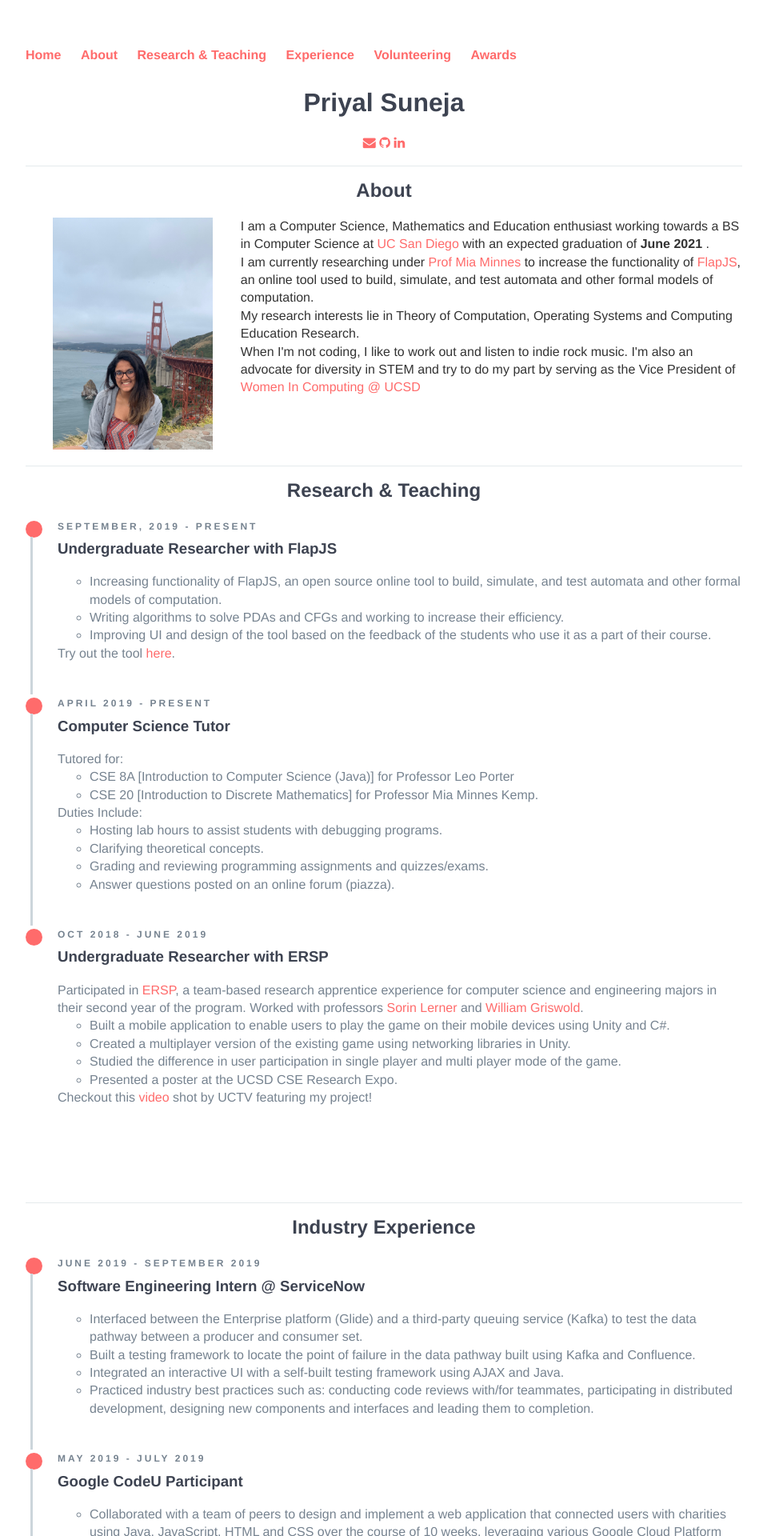
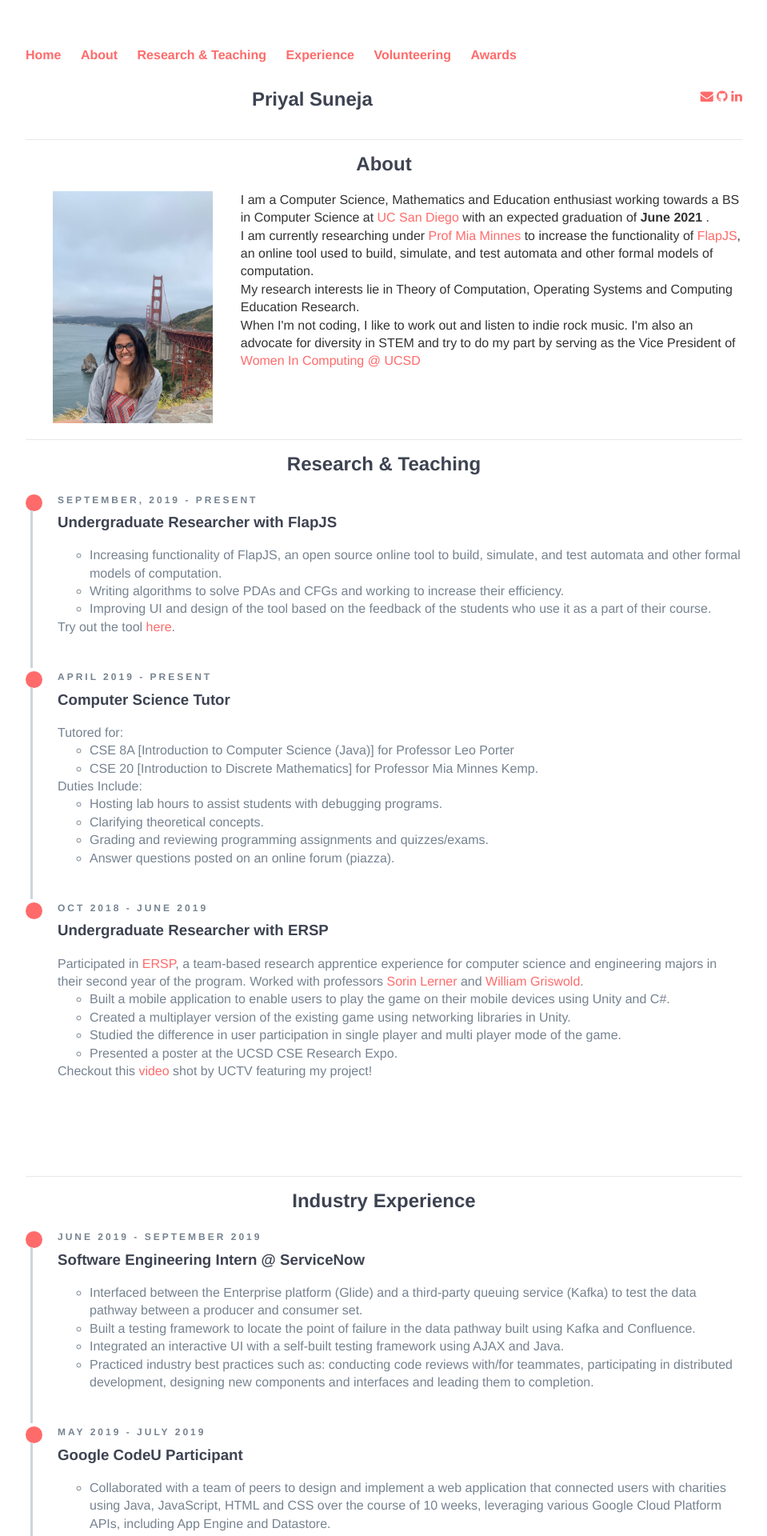
Before and after one commit to p-suneja/p-suneja.github.io, a Jekyll site: the page built from index.html, in a window 1280 px wide. Shown: the top 1920 px of the page at 80% size, without its empty margins (160-1119 px from the left). Built offline with Jekyll 4.4.1, drawn with Linux system fonts in a browser that asks for light colours; nearby versions of some CDN libraries.

Commit message:
splitting name and logins

```diff
--- a/index.html
+++ b/index.html
@@ -3,11 +3,17 @@
 title: Priyal's Homepage
 ---
 <div class="col-md-12 example-title">
-	<h1> Priyal Suneja </h1>
-
-	<p> <a href="mailto:priyalsuneja@gmail.com"><i class="fa fa-envelope"></i></a>
-	    <a href="https://github.com/p-suneja"><i class="fa fa-github"></i></a>
-	    <a href="https://www.linkedin.com/in/priyalsuneja/"><i class="fa fa-linkedin"></i></a> </p>
+	<div style="width: 100%;">
+   		<section style="float:left; width: 80%; text-align:left">
+	   		<h1> Priyal Suneja </h1>
+   		</section>
+  		<section style="float:right; width: 20%; text-align:right">
+	   		<p> <a href="mailto:priyalsuneja@gmail.com"><i class="fa fa-envelope"></i></a>
+	    		    <a href="https://github.com/p-suneja"><i class="fa fa-github"></i></a>
+	    		    <a href="https://www.linkedin.com/in/priyalsuneja/"><i class="fa fa-linkedin"></i></a> </p>
+		</section>
+	</div>
+	<div style="clear:both"></div>
 </div>
 
 <div class="col-md-12 example-title">
```
